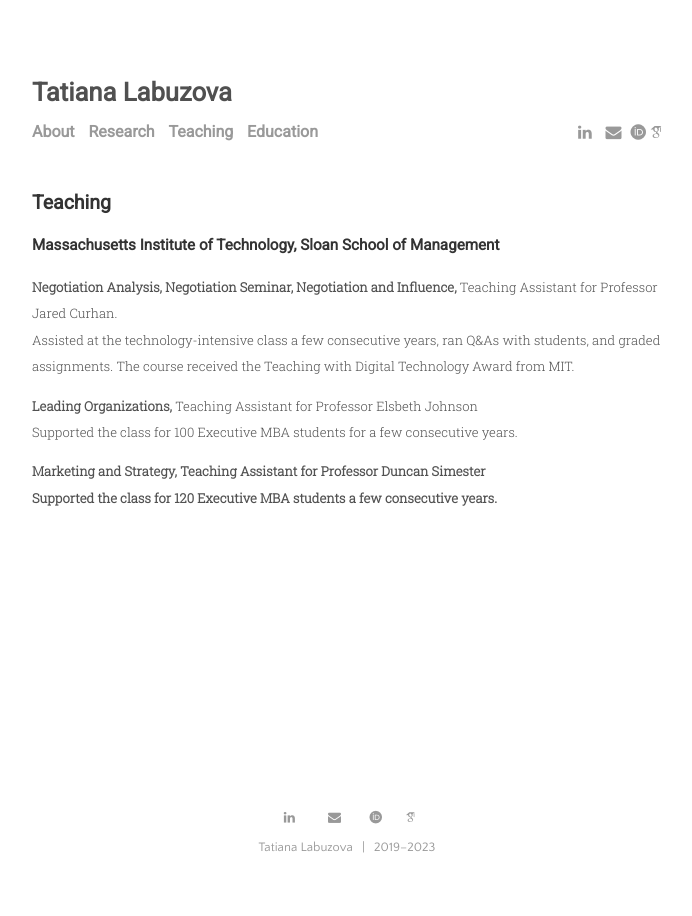
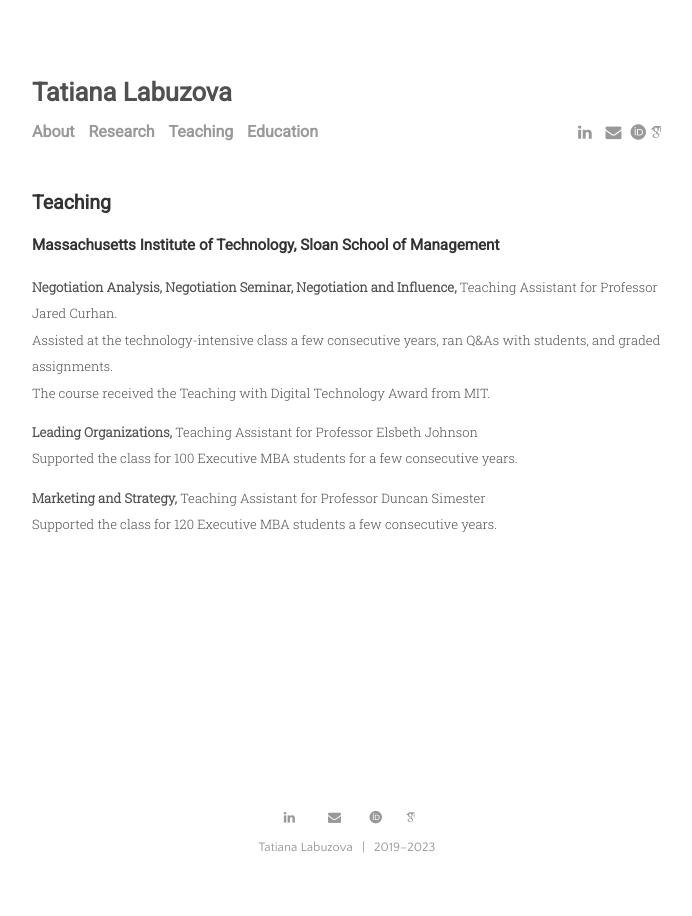
Before and after one commit to tatianalabuzova/tatianalabuzova.github.io, a Jekyll site: the page built from menu/teaching.md, in a window 1280 px wide. Shown: the whole page, without its empty margins (293-985 px from the left). Built offline with Jekyll 4.4.1, drawn with Linux system fonts in a browser that asks for light colours; some web fonts are replaced.

```diff
--- a/menu/teaching.md
+++ b/menu/teaching.md
@@ -6,11 +6,12 @@ title: Teaching
 
 ### Massachusetts Institute of Technology, Sloan School of Management
 
-<b> Negotiation Analysis, Negotiation Seminar, Negotiation and Influence,</b> Teaching Assistant for Professor Jared Curhan.<br>
-Assisted at the technology-intensive class a few consecutive years, ran Q&As with students, and graded assignments. The course received the Teaching with Digital Technology Award from MIT.
+<p><b> Negotiation Analysis, Negotiation Seminar, Negotiation and Influence,</b> Teaching Assistant for Professor Jared Curhan.<br>
+Assisted at the technology-intensive class a few consecutive years, ran Q&As with students, and graded assignments. <br>
+The course received the Teaching with Digital Technology Award from MIT.</p>
 
-<b> Leading Organizations,</b> Teaching Assistant for Professor Elsbeth Johnson <br>
-Supported the class for 100 Executive MBA students for a few consecutive years.
+<p><b> Leading Organizations,</b> Teaching Assistant for Professor Elsbeth Johnson <br>
+Supported the class for 100 Executive MBA students for a few consecutive years.</p>
 
-<b> Marketing and Strategy,<b> Teaching Assistant for Professor Duncan Simester <br>
-Supported the class for 120 Executive MBA students a few consecutive years.
+<p><b> Marketing and Strategy,</b> Teaching Assistant for Professor Duncan Simester <br>
+Supported the class for 120 Executive MBA students a few consecutive years.</p>
```
